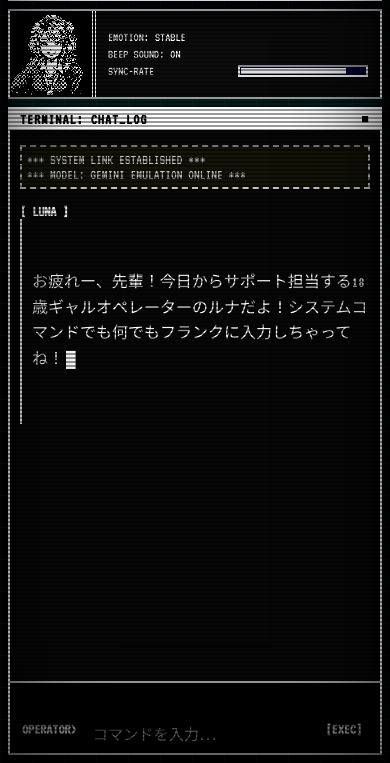
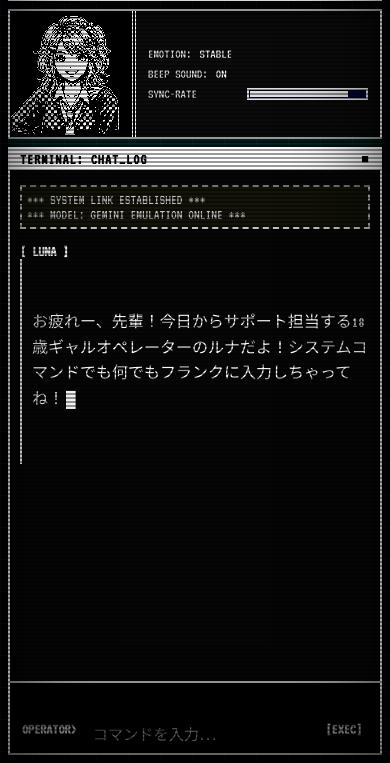
Before and after one commit to krduk/TalkAgentG, a website: page index.html in a window 390 px wide. Shown: the part 81-844 px from the top of the page. Drawn offline with Linux system fonts and the light colour scheme; a web font is replaced by a local one.

Commit message:
Enlarge character portrait on mobile to 130px for better visibility and interactive feel

```diff
--- a/style.css
+++ b/style.css
@@ -709,7 +709,7 @@ textarea {
     }
     .portrait-section {
         max-width: 100%;
-        height: 90px;
+        height: 130px;
         flex: 0 0 auto;
         flex-direction: row;
         border: 2px double var(--retro-cyan);
@@ -718,9 +718,9 @@ textarea {
         display: none;
     }
     .portrait-container {
-        width: 86px;
-        height: 86px;
-        flex: 0 0 86px;
+        width: 126px;
+        height: 126px;
+        flex: 0 0 126px;
         border-bottom: none;
         border-right: 4px double var(--retro-cyan);
     }
@@ -729,20 +729,22 @@ textarea {
     }
     .portrait-hud-bottom {
         flex: 1;
-        padding: 8px 12px;
+        padding: 10px 12px;
         justify-content: center;
-        gap: 4px;
+        gap: 6px;
         background: transparent;
+        display: flex;
+        flex-direction: column;
     }
     .hud-box {
-        font-size: 0.8rem;
-        gap: 6px;
+        font-size: 0.85rem;
+        gap: 8px;
     }
     .hud-stat {
-        font-size: 0.8rem;
+        font-size: 0.85rem;
     }
     .stat-bar {
-        width: 50%;
+        width: 55%;
     }
     .chat-section {
         flex: 1;
```
